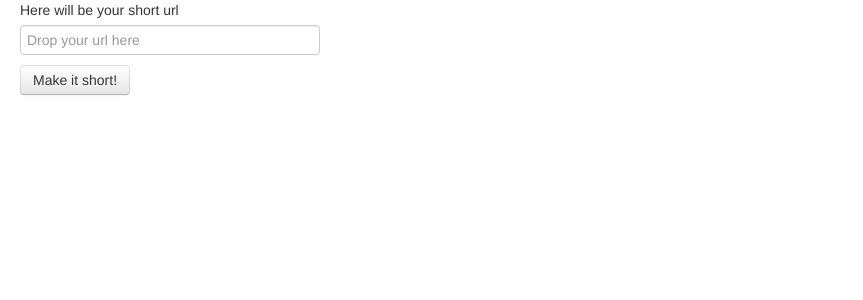
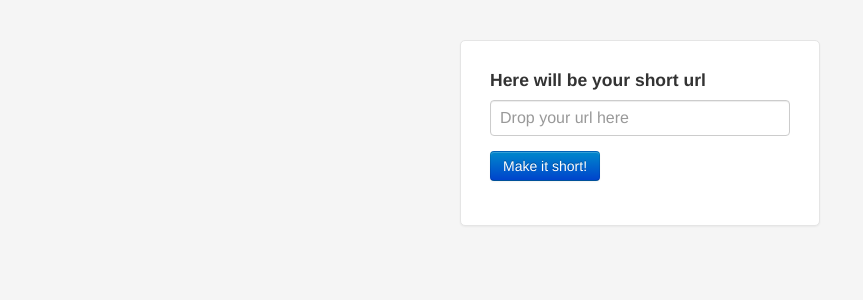
Before and after one commit to ruzhytskyi/url_shortener, a Flask app: page /shortener in a window 1280 px wide. Shown: the top 300 px of the page, without its empty margins (0-863 px from the left). Run offline with Flask 2, Linux system fonts and the light colour scheme.

Commit message:
Added some css to center the form and make it more beautiful

```diff
--- a/url_shortener/templates/shortener.html
+++ b/url_shortener/templates/shortener.html
@@ -5,18 +5,50 @@
     <meta name="viewport" content="width=device-width, initial-scale=1.0">
     <!-- Bootstrap -->
     <link href="{{ url_for('static', filename='css/bootstrap.min.css') }}" rel="stylesheet" media="screen">
+    <!-- Le styles -->
+    <style type="text/css">
+      body {
+        padding-top: 40px;
+        padding-bottom: 40px;
+        background-color: #f5f5f5;
+      }
+      .form-shortener {
+        max-width: 300px;
+        padding: 19px 29px 29px;
+        margin: 0 auto 20px;
+        background-color: #fff;
+        border: 1px solid #e5e5e5;
+        -webkit-border-radius: 5px;
+           -moz-border-radius: 5px;
+                border-radius: 5px;
+        -webkit-box-shadow: 0 1px 2px rgba(0,0,0,.05);
+           -moz-box-shadow: 0 1px 2px rgba(0,0,0,.05);
+                box-shadow: 0 1px 2px rgba(0,0,0,.05);
+      }
+
+      .form-shortener .label,
+      .form-shortener .input-block-level,
+      .form-shortener .btn {
+        margin-bottom: 15px;
+      }
+      .form-shortener input[type="text"] {
+        font-size: 16px;
+        height: auto;
+        margin-bottom: 15px;
+        padding: 7px 9px;
+      }
+
+    </style>
   </head>
   <body>
-    <form method=post>
-      <fieldset>
-        <div class="span4">
+    <form class="form-shortener" method=post>
       {% if not short_url %}
-            <label>Here will be your short url</label>
+      <h4 class="form-shortener-heading">Here will be your short url</h4>
       {% else %}
-            <a href={{ short_url }}>{{ short_url }}</a>
+      <h4><a href={{ short_url }}>{{ short_url }}</a></h4>
       {% endif %}
-            {{ form.full_url(class="span4", placeholder="Drop your url here") }}
-            <button type="submit" class="btn">Make it short!</button>
+      {{ form.full_url(class="input-block-level", placeholder="Drop your url here") }}
+      <button type="submit" class="btn btn-primary">Make it short!</button>
       {% if form.full_url.errors %}
         <ul class="text-error">
           {% for error in form.full_url.errors %}
@@ -24,8 +56,6 @@
           {% endfor %}
         </ul>
       {% endif %}
-        </div>
-      </fieldset>
     </form>
     <script src="http://code.jquery.com/jquery.js"></script>
     <script src="{{ url_for('static', filename='js/bootstrap.min.js') }}"></script>
```
Lines whose indentation alone changed are shown as unchanged.
